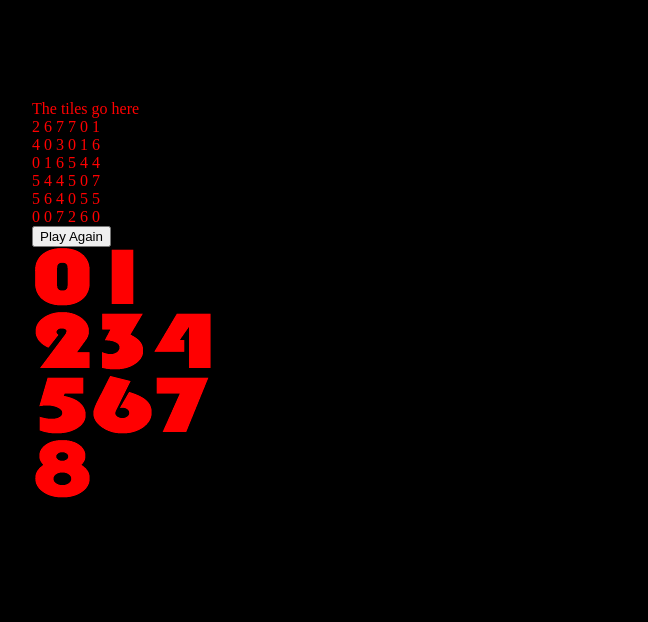
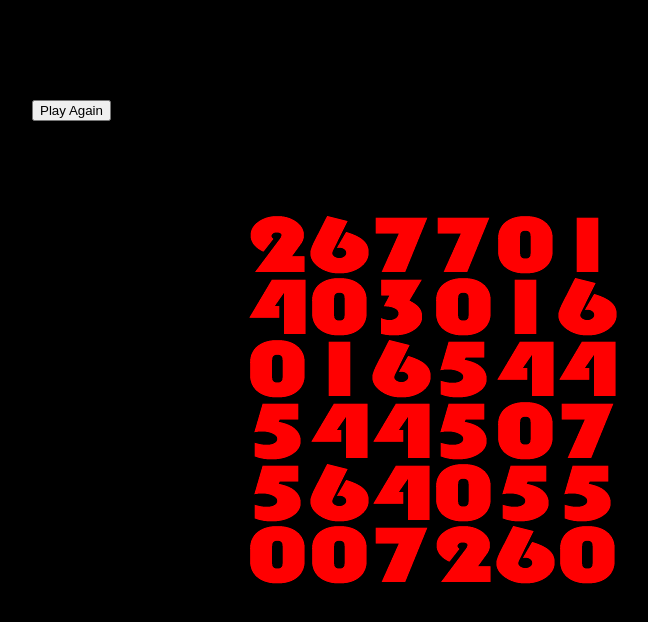
Before and after one commit to JSGameDevelopers/1807, a plain HTML site: page GameFrame.html in a window 1280 px wide. Both pictures are taken after a click on the button 625 px from the left and 645 px from the top of the page. Shown: the whole page, without its empty margins (208-856 px from the left). Drawn offline with Linux system fonts and the light colour scheme.

Commit message:
added coordinate calculation funcs and displayTiles func, places all tiles in centre

```diff
--- a/GameFrame.html
+++ b/GameFrame.html
@@ -10,16 +10,19 @@
         <link rel="stylesheet" type="text/css" href="css/cssIndex.css">
         <meta charset="UTF-8">
         <meta name="viewport" content="width=device-width, initial-scale=1.0">
+		<script src="js/DisplayTiles.js"></script>
 		<script src="js/GameAnimations.js"></script>
 		<script src="js/GameEngine.js"></script>
 		<script src="js/GameFramesAndPages.js"></script>
 		<script src="js/GameParameters.js"></script>
 		<script src="js/Helper.js"></script>
+		<script src="js/InsertTiles.js"></script>
 		<script src="js/ParameterFunctions.js"></script>
 		<script src="js/RandomNumber.js"></script>
 		<script src="js/Tiles.js"></script>
 		<script src="js/animation.js"></script>
 		<script src="js/jquery-1.11.1.min.js"></script>
+
 
 
 
--- /dev/null
+++ b/js/DisplayTiles.js
@@ -0,0 +1,17 @@
+//Helper function to add a tile to display in the given frame.
+function addTileToDisplay(Tile,frameName){
+	var tileName = Tile.getTileName();
+	var tileToBeAppended = "<img class='basic' id="+"'img_id"+tileName+"'"+" src="+IMAGE_TILES[Tile.value]+">"
+	$(tileToBeAppended).appendTo("#"+frameName);
+	$("#"+"img_id"+tileName).css({position: 'absolute', left: Tile.coord.leftCoord, top: Tile.coord.topCoord});
+}
+
+//adds all Tiles in MATRIX to display
+function displayAllTiles(frameName){
+	for(var i=0;i<MATRIX_SIZE;i++){
+		for(var j=0;j<MATRIX_SIZE;j++){
+			var tempTile = MATRIX[get1D(i,j)];
+			addTileToDisplay(tempTile,frameName);
+		}
+	}
+}
--- a/js/GameAnimations.js
+++ b/js/GameAnimations.js
@@ -26,6 +26,6 @@ function throtle(){
     }
 }
 function LoadGame(){
-    setFrame("#GameFrameLoadPage");
+    setFrame("#gameFrameLoadPage");
     repeatOften();
 }
--- a/js/GameEngine.js
+++ b/js/GameEngine.js
@@ -11,33 +11,26 @@
 	setEnumColor(); //To set the Enum Color in file Tiles.js
 	setImages();//to set Images to the array IMAGE_TILES. In the file ParameterFunction.js
 	setMatrix(MATRIX_SIZE); // sets the Matrix variable with the tiles in the file Tiles.js
-	/*Here your display functions will be called to display the various cells. The Matrix variable has the tiles* Use Matrix[get1D(i,j)] to get i row and jth
-	 * column of the matrix
-	*/
-	/*You also got to store the tiles pixel location*/
-	var temp_str = '';
+	/*var temp_str = '';
 	for(var i=0;i<MATRIX_SIZE;i++){
 		for(var j=0;j<MATRIX_SIZE;j++){
 			temp_str = temp_str + ' ' + MATRIX[get1D(i,j)].value.toString();
 		}
 		temp_str = temp_str + '<br>';
-	}
+	}*/
 
 	$("#gameFrame").html("");
-	$("#gameFrame").append("<div id='tilePlane'>The tiles go here</div>");
-	$("#tilePlane").after("<div id='inMatrix'></div>");
-	$("#inMatrix").html(temp_str);
-	$("#inMatrix").after("<div id='playAgain'><button id='playAgainBtn' onclick="+"loadPage('GameFrame.html')"+">Play Again</div>");
-	/*
-	 * You need to work in these divs inMatrix , tilePlane, playAgain. Don't create a fresh page and add divs there
-	 * All divs should be added dynamically otherwise there will be loss of the computed data. So you can not use loadPage unless you are going
-	 * back to the same page. Use jquery or pure javascript to create or modify or change the properties of the div.
-	 * Also for sample I have put images here delete this div when u complete.
-	 */
-	 $("#playAgain").after("<div id='tempDiv'></div>");
+	$("#gameFrame").append("<div id='tilePlane'></div>");
+	//$("#tilePlane").after("<div id='inMatrix'></div>");
+	//$("#inMatrix").html(temp_str);
+	$("#tilePlane").append("<div id='playAgain'><button id='playAgainBtn' onclick="+"loadPage('GameFrame.html')"+">Play Again</div>");
+	positionTiles(MATRIX_SIZE); //assigns coordinates to all tiles in MATRIX in file InsertTiles.js
+	displayAllTiles("tilePlane"); //displays all the tiles in MATRIX in file DisplayTiles.js
+	 /*	 $("#playAgain").after("<div id='tempDiv'></div>");
 	 for(var i=0;i<=MAX_NUM_ALLOWED;i++)
 			if(i%3===1)
 				$("#tempDiv").append("<img src="+IMAGE_TILES[i]+"><br>");
 			else
 				$("#tempDiv").append("<img src="+IMAGE_TILES[i]+">");
+	*/
  }
--- a/js/GameParameters.js
+++ b/js/GameParameters.js
@@ -22,3 +22,4 @@ var RED = null;
 var GREEN = null;
 var NO_COLOR = null;
 var GAME_ARENA = 'MainGame.html';
+var TILE_SPACING = 2; //the size is in pixels
--- /dev/null
+++ b/js/InsertTiles.js
@@ -0,0 +1,25 @@
+//Helper function to calculate the coordinates
+//of a tile given its position in the matrix.
+function getFreeLocation(x,y){
+	var heightOfGameFrame = Number($("#gameFrame").height());
+	var widthOfGameFrame = Number($("#gameFrame").width());
+	if(x==0 && y==0)
+		console.log("H/W=="+heightOfGameFrame.toString()+widthOfGameFrame.toString())
+	var leftStart = (widthOfGameFrame - MATRIX_SIZE*TILE_SIZE - (MATRIX_SIZE-1)*TILE_SPACING)/2;
+	var leftCoord = leftStart + y*(TILE_SIZE+TILE_SPACING);
+	var topStart = (heightOfGameFrame - MATRIX_SIZE*TILE_SIZE - (MATRIX_SIZE-1)*TILE_SPACING)/2;
+	var topCoord = topStart + x*(TILE_SIZE+TILE_SPACING);
+	var coord = new Coordinates(x,y,leftCoord,topCoord);
+	return coord;
+}
+
+//calculates coordinates of all tiles in MATRIX wrt to #gameFrame.
+function positionTiles(size_of_matrix){
+	for(var i=0;i<size_of_matrix;i++){
+		for(var j=0;j<size_of_matrix;j++){
+		var calculatedCoord = getFreeLocation(i,j);
+		MATRIX[get1D(i,j)].coord.setCoord(calculatedCoord);
+		console.log(i.toString()+ " , "+ j.toString()+ " at "+calculatedCoord.leftCoord.toString()+" , "+calculatedCoord.topCoord.toString());
+		}
+	}
+}
--- a/js/Tiles.js
+++ b/js/Tiles.js
@@ -37,18 +37,20 @@ function setEnumColor() {
 /*
 	This class has the two dimensional address of the tile in the matrix.
 */
-function Coordinates(x,y){
+function Coordinates(x,y,leftCoord,topCoord){
 
 	this.x = x;
 	this.y = y;
-	this.get_x_pixel = function(){/*some logic to get the x-coordinate in pixels*/};
-	this.get_y_pixel = function(){/*some logic to get the y-coordinate in pixels*/};
-	/*Is set null initially need to be assigned before we could place the tiles*/
-	this.x_pixel = null;//this.get_x_prixel();
-	this.y_pixel = null;//this.get_y_pixel();
+	/*Is set initially passed null, need to be assigned before we could place the tiles*/
+	this.leftCoord = leftCoord;
+	this.topCoord = topCoord;
 	this.equals = function(other){
 					if(this.x === other.x && this.y === other.y)
 						return true;
+				};
+	this.setCoord = function(other){
+					this.leftCoord = other.leftCoord;
+					this.topCoord = other.topCoord;
 				};
 }
 
@@ -86,6 +88,11 @@ function Tiles(value,coord){
 					else
 						return false;
 				};
+	this.getTileName = function(){
+					var leftCoord = this.coord.leftCoord;
+					var topCoord = this.coord.topCoord;
+					return "Tile_"+leftCoord.toString()+"_"+topCoord.toString();
+				};
 }
 
 /*This function sets the matrix to a random legal value*/
@@ -96,7 +103,7 @@ function setMatrix(size_of_matrix){
 	for(var i=0;i<size_of_matrix;i++){
 		temp_str = '';
 		for(var j=0;j<size_of_matrix;j++){
-			MATRIX[get1D(i,j)] = new Tiles(RAND_2D_ARRAY[get1D(i,j)],new Coordinates(i,j));
+			MATRIX[get1D(i,j)] = new Tiles(RAND_2D_ARRAY[get1D(i,j)],new Coordinates(i,j,null,null));
 			temp_str = temp_str +' '+ MATRIX[get1D(i,j)].value.toString();
 		}
 		console.log(temp_str);
```
Also changed, not shown: ajax.html (added, +35 -0 lines), JSFileList.txt, JsFunctionList.txt, JsIncludeHTMLList.txt.
